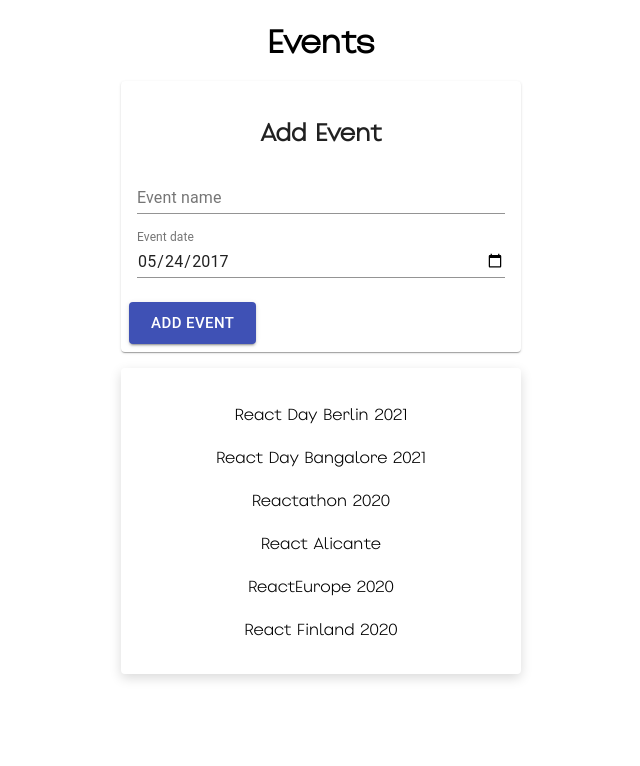
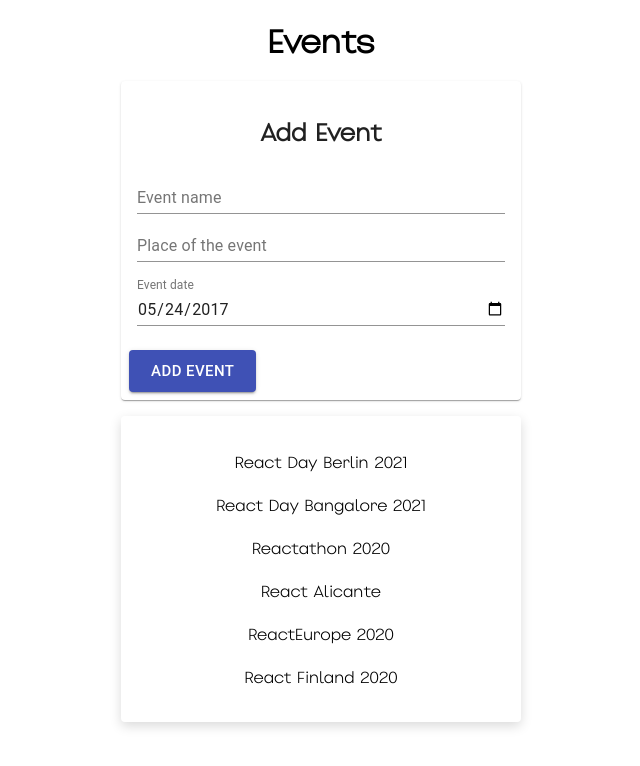
Before and after one commit to wormyy/slido-assignment, a React (Create React App) app: page / in a window 1280 px wide. Shown: the top 766 px of the page, without its empty margins (319-959 px from the left). Built offline with nearby package versions, Linux system fonts and the light colour scheme.

Commit message:
Form working

```diff
--- a/src/components/EventForm.tsx
+++ b/src/components/EventForm.tsx
@@ -7,7 +7,7 @@
 import { useForm, Controller } from "react-hook-form";
 
 import styled from "styled-components";
-import { IEvent } from '../App';
+import { IEvent } from "../App";
 
 export interface EventFormProps {
   onAddEvent: (event: IEvent) => void;
@@ -19,13 +19,11 @@
 `;
 
 const EventForm: React.SFC<EventFormProps> = ({ onAddEvent }) => {
-  const {  control, handleSubmit, errors } = useForm<IEvent>();
-  console.log("errors: ", errors);
-  const onSubmit = (data) => console.log(data);
-
+  const { control, handleSubmit, errors } = useForm<IEvent>();
+  console.log(errors);
   return (
     <Card>
-      <form noValidate autoComplete="off" onSubmit={handleSubmit(onSubmit)}>
+      <form noValidate autoComplete="off" onSubmit={handleSubmit(onAddEvent)}>
         <StyledCardContent>
           <h2>Add Event</h2>
           <Controller
@@ -33,18 +31,28 @@
             label="Event name"
             as={TextField}
             control={control}
+            rules={{ required: true }}
             defaultValue=""
+            error={Boolean(errors.name)}
+          />
+          <Controller
+            name="place"
+            label="Place of the event"
+            as={TextField}
+            control={control}
+            rules={{ required: true }}
+            defaultValue=""
+            error={Boolean(errors.place)}
           />
           <Controller
             name="date"
             label="Event date"
             as={TextField}
             control={control}
+            rules={{ required: true }}
             type="date"
             defaultValue="2017-05-24"
-            InputLabelProps={{
-              shrink: true,
-            }}
+            error={Boolean(errors.date)}
             style={{ marginTop: 16 }}
           />
         </StyledCardContent>
```
